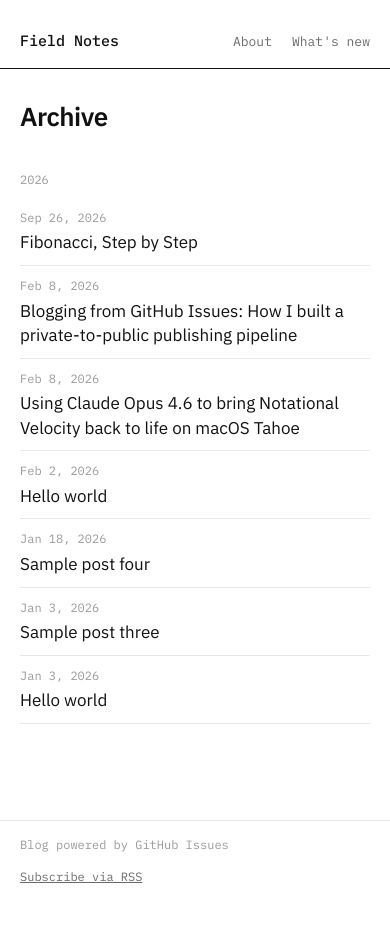
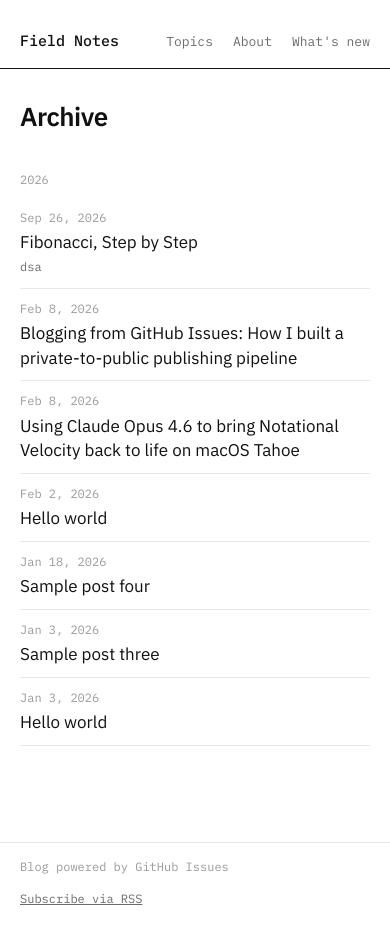
Before and after one commit to and/and.github.io, a Jekyll site: the page built from archive.md, in a window 390 px wide. Built offline with Jekyll 4.4.1, drawn with Linux system fonts in a browser that asks for light colours; before the commit the page ends 927 px from its top, so only the background shows below that.

Commit message:
more accessible layout

```diff
--- /dev/null
+++ b/_includes/post-row.html
@@ -0,0 +1,10 @@
+<li class="post-row">
+  {%- assign date_format = site.minima.date_format | default: "%b %-d, %Y" -%}
+  <div class="post-meta">{{ include.post.date | date: date_format }}</div>
+  <div class="post-main">
+    <a class="post-link" href="{{ include.post.url | relative_url }}"><h3 class="post-title">{{ include.post.title | escape }}</h3></a>
+    {%- if include.post.categories.size > 0 %}
+    <div class="post-topics">{% for c in include.post.categories %}<a href="{{ "/topics/" | relative_url }}#{{ c | slugify }}">{{ c }}</a>{% endfor %}</div>
+    {%- endif %}
+  </div>
+</li>
--- a/_layouts/default.html
+++ b/_layouts/default.html
@@ -83,9 +83,24 @@
 .label-blue{background:var(--mark);color:var(--text)}
 .pinned-card-excerpt{margin-top:6px;color:var(--muted);font-size:15px;line-height:1.6}
 
+.post-row{display:flex;align-items:baseline;gap:20px}
+.post-main{flex:1;min-width:0}
+.post-topics{display:flex;flex-wrap:wrap;gap:4px 12px;margin-top:2px;font-family:var(--mono);font-size:12px}
+.post-topics a{color:var(--muted);text-decoration:none}
+.post-topics a:hover{color:var(--text);text-decoration:underline;text-underline-offset:3px}
+.post-header .post-topics{margin-top:6px}
+.topic-index{display:flex;flex-wrap:wrap;gap:6px 20px;font-family:var(--mono);font-size:14px;padding-bottom:8px}
+.topic-index a{text-decoration:none}
+.topic-index a:hover{text-decoration:underline;text-underline-offset:3px}
+.topic-index span{color:var(--faint)}
+.topic-block{padding-top:28px;scroll-margin-top:12px}
+.topic-block h2{display:inline-block;font-family:var(--mono);font-size:15px;font-weight:500;margin-bottom:8px}
+.topic-block h2 span{color:var(--faint);font-weight:400;margin-left:6px}
+.topic-block:target h2{background:var(--mark)}
+
 @media (max-width:600px){
   body{font-size:16px}
-  .post-list .post-link{flex-direction:column;gap:2px}
+  .post-list .post-link,.post-row{flex-direction:column;gap:2px}
   .post-header .post-title,.post .post-title{font-size:28px}
   .page-heading{font-size:26px}
   .footer-content{flex-direction:column;align-items:flex-start}
@@ -106,6 +121,7 @@
       </span>
     </label>
     <nav class="site-nav">
+      <a href="{{ "/topics/" | relative_url }}">Topics</a>
       <a href="{{ "/about/" | relative_url }}">About</a>
       <a href="{{ "/" | relative_url }}">What's new</a>
     </nav>
--- a/_layouts/post.html
+++ b/_layouts/post.html
@@ -24,6 +24,9 @@
         {% endfor %}
       {%- endif -%}
     </p>
+    {%- if page.categories.size > 0 %}
+    <p class="post-topics">{% for c in page.categories %}<a href="{{ "/topics/" | relative_url }}#{{ c | slugify }}">{{ c }}</a>{% endfor %}</p>
+    {%- endif %}
   </header>
   <div class="post-content e-content" itemprop="articleBody">
     {{ content }}
--- a/archive.md
+++ b/archive.md
@@ -12,13 +12,7 @@
   <h2 class="post-list-heading">{{ year.name }}</h2>
   <ul class="post-list">
     {%- for post in year.items -%}
-    <li>
-      <a class="post-link" href="{{ post.url | relative_url }}">
-        {%- assign date_format = site.minima.date_format | default: "%b %-d, %Y" -%}
-        <div class="post-meta">{{ post.date | date: date_format }}</div>
-        <h3 class="post-title">{{ post.title | escape }}</h3>
-      </a>
-    </li>
+    {% include post-row.html post=post %}
     {%- endfor -%}
   </ul>
 {%- endfor -%}
```
Also changed, not shown: _layouts/home.html (+1 -7 lines), _posts/2026-09-26-fibonacci-step-by-step.html (+5 -2 lines), topics.html (added, +26 -0 lines), 1 other file.
